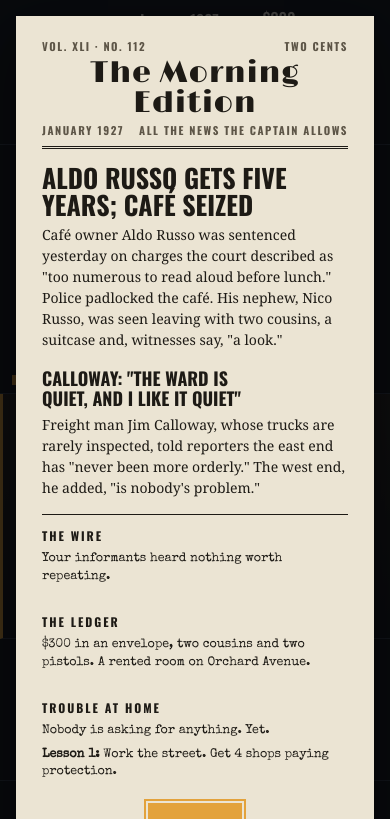
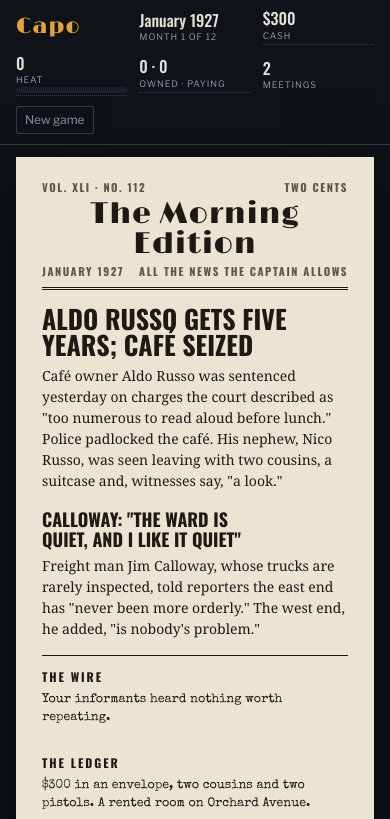
Before and after one commit to zwaa/capo, a website built with Vite: page prototype/index.html in a window 390 px wide. Shown: the top 819 px of the page. Built offline with nearby package versions, Linux system fonts and the light colour scheme.

Commit message:
Prototype: make the newspaper and other paperwork scroll on phones
On narrow screens the Morning Edition, Change of Plans and final page
become ordinary page content instead of a fixed layer with its own
scrolling, and telegrams appear at the top of the page. On desktop,
overlays that don't fit now start at the top instead of being centred
off-screen.

Co-Authored-By: Claude Opus 5.5 <noreply@anthropic.com>
Claude-Session: https://claude.ai/code/session_01AyEmiVhxcRZzUfztnRo3uU

```diff
--- a/prototype/src/ui/main.ts
+++ b/prototype/src/ui/main.ts
@@ -80,6 +80,7 @@ let plans: Record<string, Job[]> = {};
 const app = document.getElementById('app')!;
 app.innerHTML = `
   <header class="bar" id="bar"></header>
+  <div id="overlay"></div>
   <div class="main">
     <div class="mapwrap">
       <canvas id="map" aria-label="Map of the ward"></canvas>
@@ -92,8 +93,10 @@ app.innerHTML = `
     </div>
     <aside class="side" id="side"></aside>
   </div>
-  <div id="overlay"></div>
 `;
+/** Phones show paperwork as ordinary pages, not as a layer that scrolls on its own. */
+const narrow = window.matchMedia('(max-width: 860px)');
+let shownOverlay = '';
 const bar = document.getElementById('bar')!;
 const side = document.getElementById('side')!;
 const overlay = document.getElementById('overlay')!;
@@ -510,9 +513,16 @@ function renderOverlay(): void {
   }
   const keep = overlay.querySelector('.overlay')?.scrollTop ?? 0;
   overlay.innerHTML = html ? `<div class="overlay">${html}</div>` : '';
+  // Full pages (the newspaper, Change of Plans, the final edition) replace the game view on phones.
+  app.classList.toggle('screen', phase === 'paper' || phase === 'plans' || (phase === 'over' && !!s.over));
+  const key = html ? `${phase}:${s.run?.queue[0]?.id ?? ''}` : '';
+  const fresh = key !== shownOverlay;
+  shownOverlay = key;
   const o = overlay.querySelector('.overlay');
   if (o && phase === 'plans') o.scrollTop = keep;
   else overlay.querySelector<HTMLButtonElement>('.opt:not(:disabled), .primary')?.focus({ preventScroll: true });
+  // On a phone, bring anything new into view at the top of the page.
+  if (html && fresh && narrow.matches) window.scrollTo({ top: 0 });
 }
 
 function render(): void {
--- a/prototype/src/ui/style.css
+++ b/prototype/src/ui/style.css
@@ -265,13 +265,18 @@ h4.sub { margin: 4px 0 0; font: 700 10.5px var(--head); letter-spacing: 0.16em;
   inset: 0;
   z-index: 40;
   display: grid;
-  place-items: center;
+  /* Centre when there's room; when there isn't, start at the top so nothing is cut off. */
+  align-items: start;
+  justify-items: center;
+  overscroll-behavior: contain;
+  -webkit-overflow-scrolling: touch;
   background: rgb(6 8 11 / 0.72);
   padding-block: max(16px, env(safe-area-inset-top, 0px)) max(16px, env(safe-area-inset-bottom, 0px));
   padding-left: max(16px, env(safe-area-inset-left, 0px));
   padding-right: max(16px, env(safe-area-inset-right, 0px));
   overflow-y: auto;
 }
+.overlay > * { margin-block: auto; }
 .paper {
   background: var(--paper);
   color: var(--paper-ink);
@@ -352,6 +357,16 @@ h4.sub { margin: 4px 0 0; font: 700 10.5px var(--head); letter-spacing: 0.16em;
 
 /* ---------------------------------------------------------------- narrow */
 @media (max-width: 860px) {
+  /* Paperwork becomes part of the page: no inner scrolling, no fixed layer. */
+  .overlay {
+    position: static;
+    display: block;
+    background: none;
+    overflow: visible;
+    padding-block: 12px;
+  }
+  .overlay > * { margin: 0 auto; }
+  #app.screen .main { display: none; }
   body { overflow: auto; }
   #app { height: auto; min-height: 100%; display: block; }
   .main { display: block; }
```
